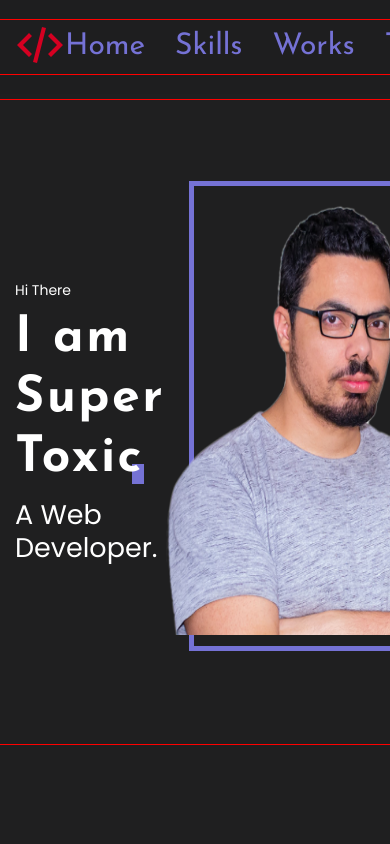
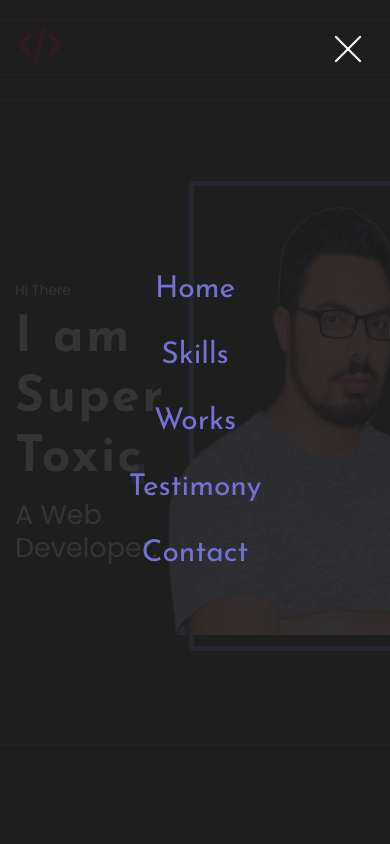
Before and after one commit to Yelkira/StyledPortfolio, a React app: page / in a window 390 px wide. Shown: the top 844 px of the page. Built offline with nearby package versions, Linux system fonts and the light colour scheme.

Commit message:
add burger menu for tablet and mobile displays

```diff
--- a/src/layout/header/Header.tsx
+++ b/src/layout/header/Header.tsx
@@ -4,6 +4,7 @@
 import {FlexContainer} from "../../components/FlexContainer";
 import {Logo} from "../../components/logo/Logo";
 import {HeaderMenu} from "./headerMenu/HeaderMenu";
+import {MobileMenu} from "./mobileMenu/MobileMenu";
 
 const items = ["Home", "Skills", "Works", "Testimony", "Contact"]
 
@@ -14,6 +15,7 @@
                 <FlexContainer justify={'space-between'} align={'center'}>
                     <Logo/>
                     <HeaderMenu menuItems={items}/>
+                    <MobileMenu menuItems={items}/>
                 </FlexContainer>
             </Container>
         </StyledHeader>
--- a/src/layout/header/headerMenu/HeaderMenu.tsx
+++ b/src/layout/header/headerMenu/HeaderMenu.tsx
@@ -32,7 +32,12 @@
     gap: 30px;
     justify-content: center;
   }
+
+  @media ${theme.media.tablet} {
+    display: none;
+  }
 `
+
 
 const Link = styled.a`
     font-family: "Josefin Sans", sans-serif;
--- /dev/null
+++ b/src/layout/header/mobileMenu/MobileMenu.tsx
@@ -0,0 +1,173 @@
+import React from 'react';
+import styled, {css} from "styled-components";
+import {theme} from "../../../styles/Theme";
+
+
+type MenuPropsType = {
+    menuItems: string[],
+}
+
+export const MobileMenu = ({menuItems}: MenuPropsType) => {
+    return (
+        <StyledMobileMenu>
+            <BurgerButton isOpen={true}>
+                <span>
+
+                </span>
+            </BurgerButton>
+            <MobileMenuPopup isOpen={true}>
+            <ul>
+                {menuItems.map((el, i) => {
+                    return (
+                        <ListItem key={i}>
+                            <Link href="">
+                                {el}
+                                <Mask><span>{el}</span></Mask>
+                                <Mask><span>{el}</span></Mask>
+                            </Link>
+                        </ListItem>
+                    )
+                })}
+            </ul>
+            </MobileMenuPopup>
+        </StyledMobileMenu>
+    );
+};
+const StyledMobileMenu = styled.nav`
+display: none;
+
+  @media ${theme.media.tablet} {
+    display: block;
+  }
+`
+const BurgerButton = styled.button<{isOpen:boolean}>`
+  position: fixed;
+  top: -100px;
+  right: -100px;
+  width: 200px;
+  height: 200px;
+  z-index: 999999999999999;
+
+  span {
+    display: block;
+    width: 36px;
+    height: 2px;
+    background-color: ${theme.colors.font};
+    position: absolute;
+    left: 40px;
+    bottom: 50px;
+
+    ${props => props.isOpen && css<{ isOpen: boolean }>`
+      background-color: rgba(255, 255, 255, 0);
+
+    `}
+    &::before {
+      content: '';
+      display: block;
+      width: 36px;
+      height: 2px;
+      background-color: ${theme.colors.font};
+      position: absolute;
+      transform: translateY(-10px);
+      ${props => props.isOpen && css<{ isOpen: boolean }>`
+        transform: rotate(-45deg) translateY(0);
+
+
+      `}
+    }
+
+    &::after {
+      content: '';
+      display: block;
+      width: 24px;
+      height: 2px;
+      background-color: ${theme.colors.font};
+      position: absolute;
+      transform: translateY(10px);
+      ${props => props.isOpen && css<{ isOpen: boolean }>`
+        transform: rotate(45deg) translateY(0);
+        width: 36px;
+      `}
+    }
+  }
+`
+const MobileMenuPopup = styled.div<{isOpen:boolean}>`
+  position: fixed;
+  top: 0;
+  left: 0;
+  right: 0;
+  bottom: 0;
+  z-index: 9999999;
+  background-color: rgba(31, 31, 32, 0.9);
+  display: none;
+
+  ${props => props.isOpen && css<{isOpen:boolean}>`
+    display: flex;
+    justify-content: center;
+    align-items: center;
+  `}
+  ul {
+    display: flex;
+    gap: 30px;
+    justify-content: center;
+    align-items: center;
+    flex-direction: column;
+  }
+
+`
+const Link = styled.a`
+    font-family: "Josefin Sans", sans-serif;
+  font-weight: 400;
+  font-size: 30px;
+  text-align: center;
+  color: transparent;
+`
+const Mask = styled.span`
+  position: absolute;
+  top: 0;
+  left: 0;
+  display: inline-block;
+  height: 50%;
+  overflow: hidden;
+  color: ${theme.colors.accentColor};
+
+  & + & {
+    top: 50%;
+
+    span {
+      display: inline-block;
+      transform: translateY(-50%);
+    }
+  }
+`
+const ListItem = styled.li`
+  position: relative;
+
+  &::before {
+    content: "";
+    display: inline-block;
+    height: 2px;
+    background-color: ${theme.colors.accentColor};
+    position: absolute;
+    top: 50%;
+    left: -10px;
+    right: -10px;
+    z-index: 1;
+
+    transform: scale(0);
+  }
+
+  &:hover {
+    &::before{
+      transform: scale(1);
+    }
+    ${Mask} {
+      transform: skewX(12deg) translateX(5px);
+      color: ${theme.colors.font};
+
+      & + ${Mask} {
+        transform: skewX(12deg) translateX(-5px);
+      }
+    }
+  }
+`
--- a/src/styles/Theme.ts
+++ b/src/styles/Theme.ts
@@ -3,12 +3,12 @@
         primaryBg: "#1F1F20",
         secondaryBg: "#252527",
         accentColor: "#7572D5",
-
-
         font: "#FFF",
-
         border: '#4a4a4a',
-
         placeholder: '#495057'
+    },
+    media:{
+      tablet: 'screen and (max-width: 768px)',
+      mobile: 'screen and (max-width: 576px)',
     }
 }
```
